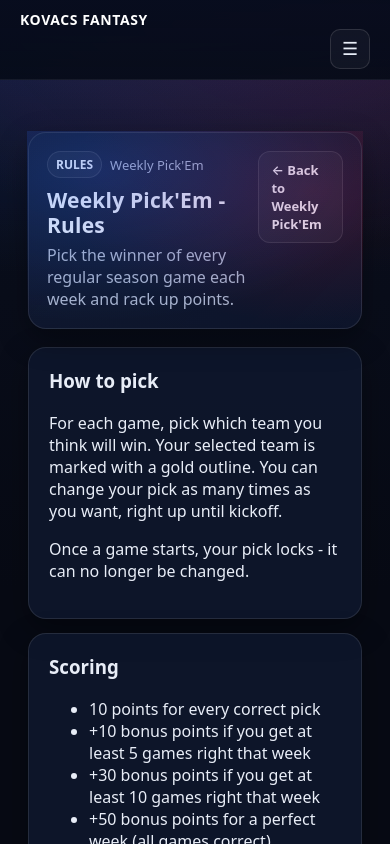
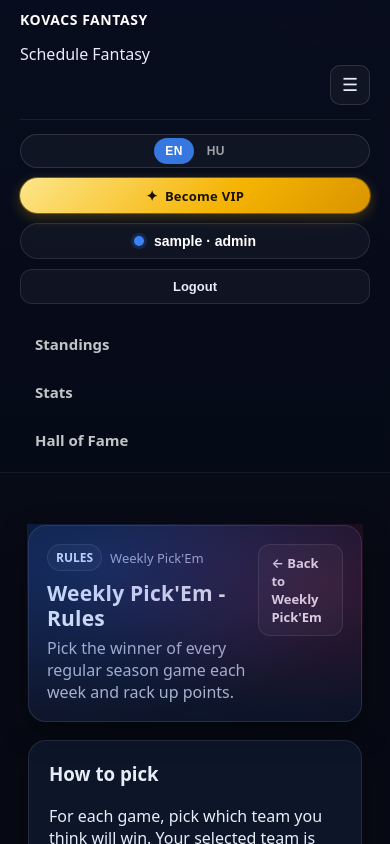
Before and after one commit to koadhun/kovacsfantasy, a React (Vite) app in the folder frontend/: page /fantasy/weekly-pickem/rules in a window 390 px wide. Shown: the top 844 px of the page. Built offline with nearby package versions, Linux system fonts and the light colour scheme; no server answers; sample sign-in values are in the browser's storage.

Commit message:
Mobile UI update

```diff
--- a/frontend/src/components/Navbar.jsx
+++ b/frontend/src/components/Navbar.jsx
@@ -52,6 +52,36 @@ export default function Navbar() {
           <Link to="/" className="brand" onClick={closeMenu}>
             <span className="brand-text">KOVACS FANTASY</span>
           </Link>
+
+          {isLoggedIn && (
+            <nav className="nav-links-primary">
+              <NavLink
+                to="/schedule"
+                onClick={closeMenu}
+                className={({ isActive }) => (isActive ? "active" : "")}
+              >
+                {t("nav.schedule")}
+              </NavLink>
+
+              <NavLink
+                to="/fantasy"
+                onClick={closeMenu}
+                className={({ isActive }) => (isActive ? "active" : "")}
+              >
+                {t("nav.fantasy")}
+              </NavLink>
+
+              {(isVip || isAdmin) && (
+                <NavLink
+                  to="/injuries"
+                  onClick={closeMenu}
+                  className={({ isActive }) => (isActive ? "active" : "")}
+                >
+                  {t("nav.injuries")}
+                </NavLink>
+              )}
+            </nav>
+          )}
         </div>
 
         {isLoggedIn && (
@@ -70,14 +100,6 @@ export default function Navbar() {
           <div className={`navbar-collapsible${menuOpen ? " open" : ""}`}>
             <nav className="nav-links">
               <NavLink
-                to="/schedule"
-                onClick={closeMenu}
-                className={({ isActive }) => (isActive ? "active" : "")}
-              >
-                {t("nav.schedule")}
-              </NavLink>
-
-              <NavLink
                 to="/standings"
                 onClick={closeMenu}
                 className={({ isActive }) => (isActive ? "active" : "")}
@@ -94,30 +116,12 @@ export default function Navbar() {
               </NavLink>
 
               <NavLink
-                to="/fantasy"
-                onClick={closeMenu}
-                className={({ isActive }) => (isActive ? "active" : "")}
-              >
-                {t("nav.fantasy")}
-              </NavLink>
-
-              <NavLink
                 to="/hall-of-fame"
                 onClick={closeMenu}
                 className={({ isActive }) => (isActive ? "active" : "")}
               >
                 Hall of Fame
               </NavLink>
-
-              {(isVip || isAdmin) && (
-                <NavLink
-                  to="/injuries"
-                  onClick={closeMenu}
-                  className={({ isActive }) => (isActive ? "active" : "")}
-                >
-                  {t("nav.injuries")}
-                </NavLink>
-              )}
 
               {isAdmin && (
                 <NavLink
--- a/frontend/src/pages/Schedule.jsx
+++ b/frontend/src/pages/Schedule.jsx
@@ -332,7 +332,22 @@ export default function Schedule() {
               }}
             >
               <div className="schedule-card-grid">
+                <div className="schedule-card-meta">
+                  <span className="pill" style={{ fontWeight: 800 }}>
+                    {final
+                      ? "FINAL"
+                      : isLive(g)
+                      ? `${g.liveQuarter === 5 ? "OT" : `Q${g.liveQuarter ?? "?"}`} · ${g.liveClock ?? "--:--"}`
+                      : formatKickoff(g.kickoffAt)}
+                  </span>
+
+                  <div className="muted" style={{ fontWeight: 700 }}>
+                    {formatDay(g.kickoffAt)}
+                  </div>
+                </div>
+
                 <div
+                  className="schedule-card-teams"
                   style={{
                     display: "grid",
                     gap: 10,
@@ -358,19 +373,7 @@ export default function Schedule() {
                   />
                 </div>
 
-                <div className="schedule-card-right">
-                  <span className="pill" style={{ fontWeight: 800 }}>
-                    {final
-                      ? "FINAL"
-                      : isLive(g)
-                      ? `${g.liveQuarter === 5 ? "OT" : `Q${g.liveQuarter ?? "?"}`} · ${g.liveClock ?? "--:--"}`
-                      : formatKickoff(g.kickoffAt)}
-                  </span>
-
-                  <div className="muted" style={{ fontWeight: 700 }}>
-                    {formatDay(g.kickoffAt)}
-                  </div>
-
+                <div className="schedule-card-action">
                   <Link className="btn" to={`/schedule/game/${g.id}`}>{t("schedule.details")}</Link>
                 </div>
               </div>
--- a/frontend/src/styles.css
+++ b/frontend/src/styles.css
@@ -3508,3 +3508,15 @@ Output
 [data-theme="light"] .navbar-collapsible {
   border-top-color: rgba(16, 24, 40, 0.1);
 }
+
+.nav-links-primary {
+  display: flex;
+  align-items: center;
+  gap: 4px;
+}
+
+.navbar-collapsible {
+  display: flex;
+  align-items: center;
+  gap: 18px;
+}
```
